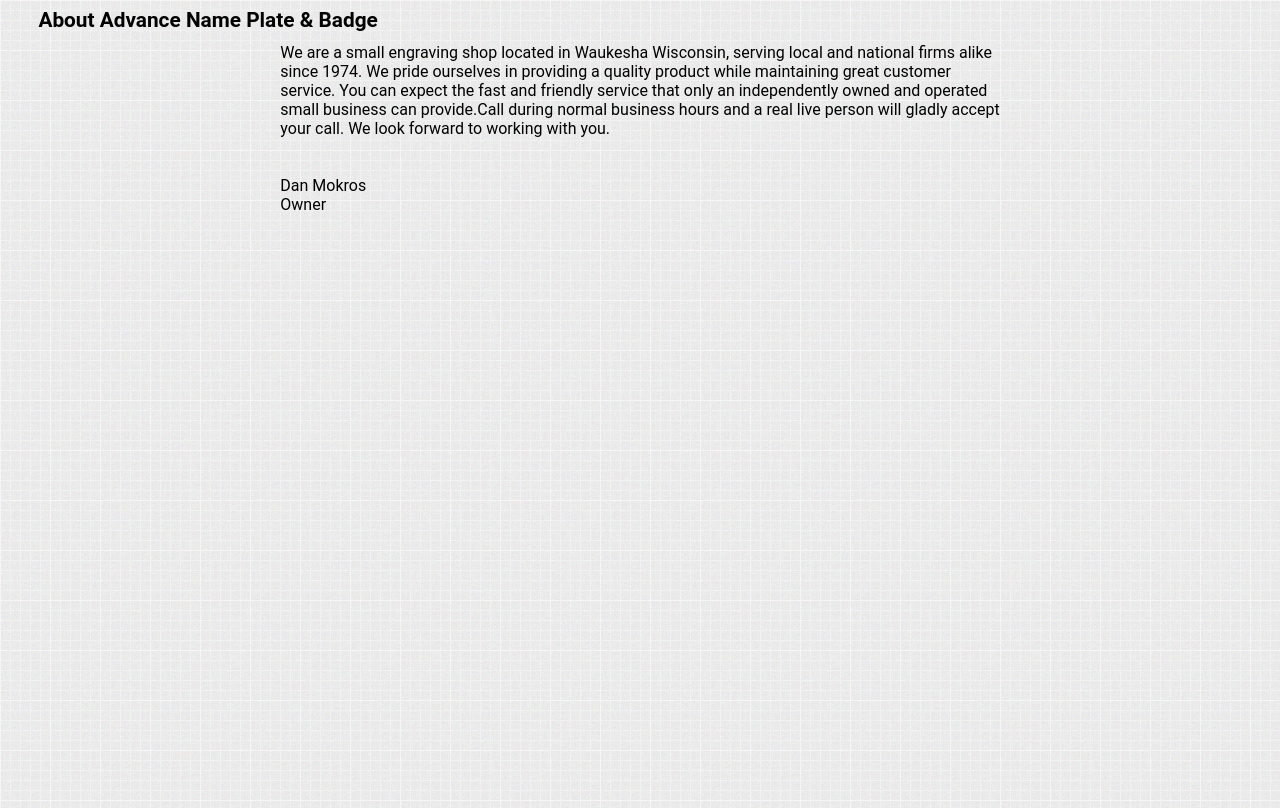
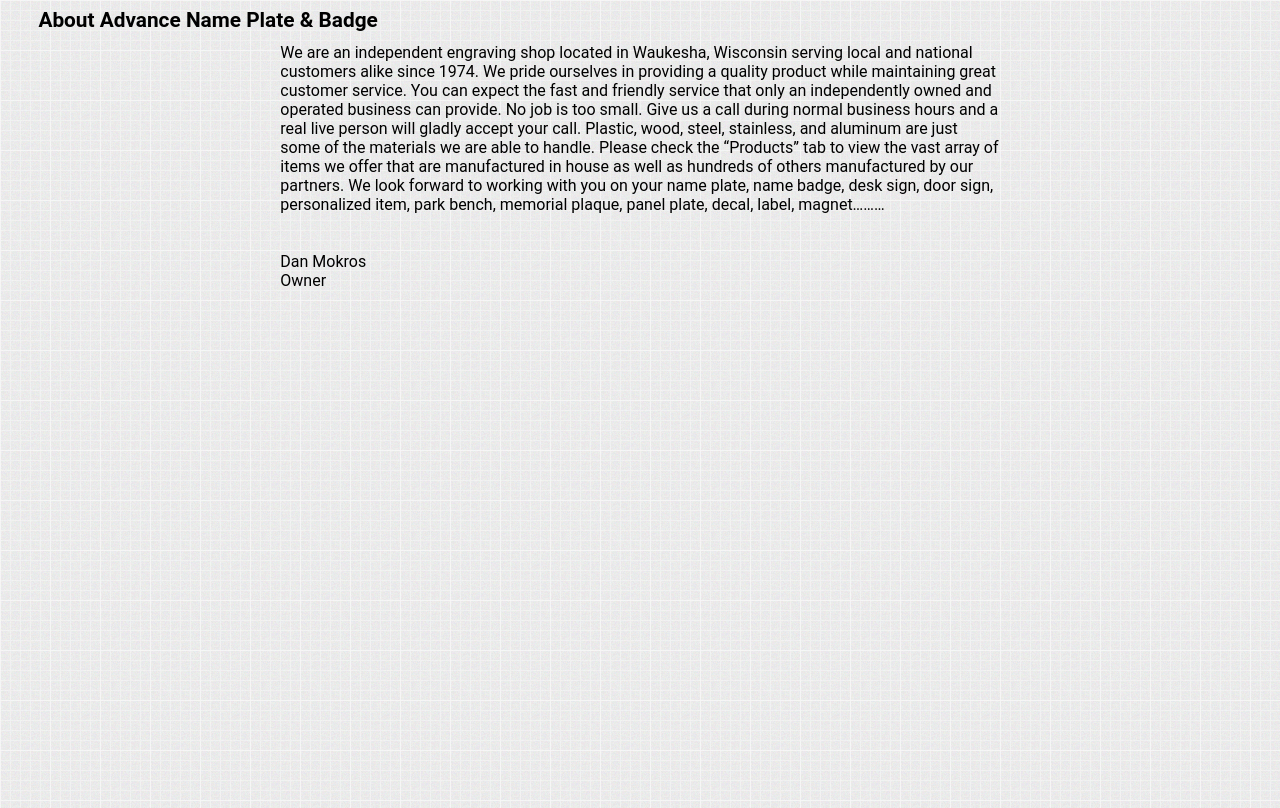
Before and after one commit to timvandehey/anpwww, a website: page about.html in a window 1280 px wide. Drawn offline with Linux system fonts and the light colour scheme.

Commit message:
modified

```diff
--- a/about.html
+++ b/about.html
@@ -8,11 +8,15 @@
 
 <body>
     <section>About Advance Name Plate & Badge</section>
-    <article>We are a small engraving shop located in Waukesha Wisconsin, serving local and national firms
+    <article>We are an independent engraving shop located in Waukesha, Wisconsin serving local and national customers
         alike since 1974. We pride ourselves in providing a quality product while maintaining great customer service.
-        You can expect the fast and friendly service that only an independently owned and operated small business can
-        provide.Call during normal business hours and a real live person will gladly accept your call. We look forward
-        to working with you.<br><br><br>Dan Mokros<br>Owner</article>
+        You can expect the fast and friendly service that only an independently owned and operated business can provide.
+        No job is too small. Give us a call during normal business hours and a real live person will gladly accept your
+        call. Plastic, wood, steel, stainless, and aluminum are just some of the materials we are able to handle. Please
+        check the “Products” tab to view the vast array of items we offer that are manufactured in house as well as
+        hundreds of others manufactured by our partners. We look forward to working with you on your name plate, name
+        badge, desk sign, door sign, personalized item, park bench, memorial plaque, panel plate, decal, label,
+        magnet………<br><br><br>Dan Mokros<br>Owner</article>
 </body>
 
 </html>
```
